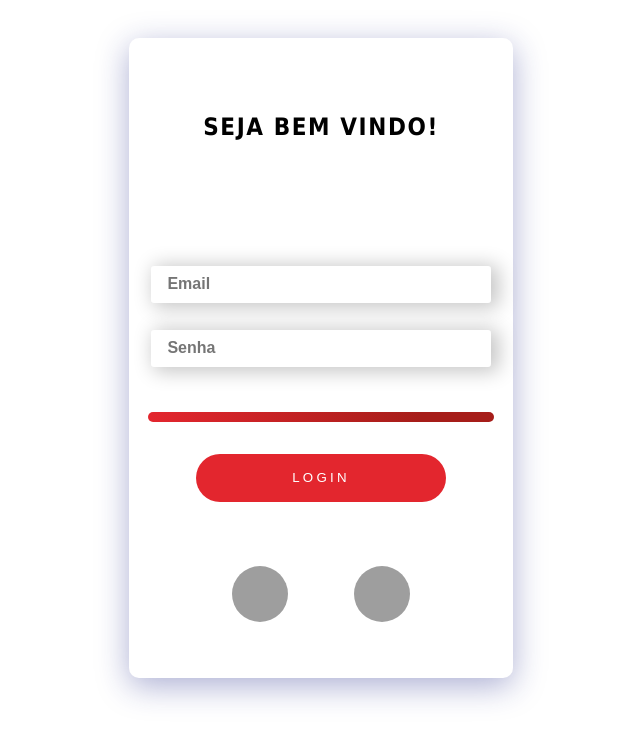
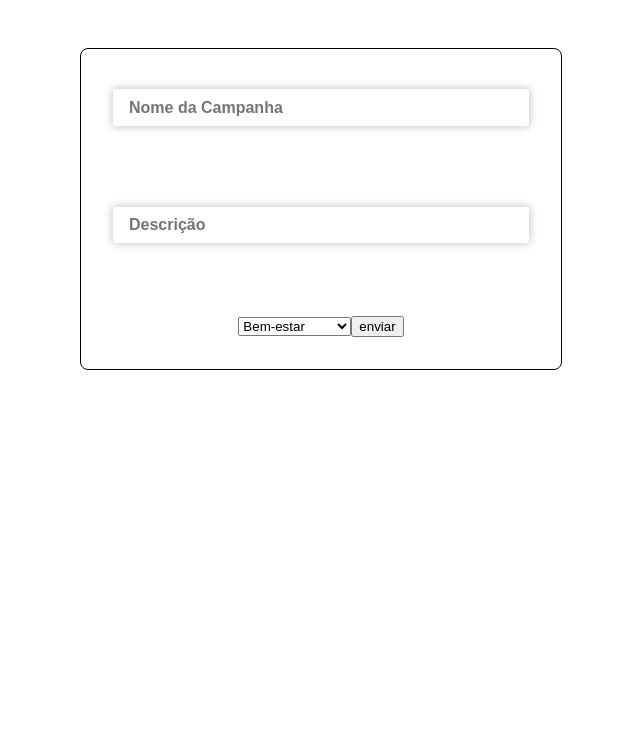
Before and after one commit to alinemartinsgh/vitrine_virtual, a React (Create React App) app in the folder client/: page /novaCampanha in a window 1280 px wide. Shown: the top 740 px of the page, without its empty margins (319-959 px from the left). Built offline with nearby package versions, Linux system fonts and the light colour scheme; no server answers; grey boxes are pictures that could not be loaded.

Commit message:
iniciado form de cadastro de campanha

```diff
--- a/client/src/App.tsx
+++ b/client/src/App.tsx
@@ -4,6 +4,7 @@ import { configureStore } from './store';
 import { BrowserRouter, Switch, Route } from 'react-router-dom';
 import HomePage from './pages/HomePage';
 import LoginPage from './pages/LoginPage';
+import CampanhaPage from './pages/CampanhaPage';
 
 const { store } = configureStore();
 
@@ -12,8 +13,9 @@ export default function App() {
     <Provider store={store}>
       <BrowserRouter>
         <Switch>
-          <Route path="/" component={LoginPage} />
-          <Route path="/homePage" component={HomePage} />
+          <Route exact path="/" component={LoginPage} />
+          <Route exact path="/homePage" component={HomePage} />
+          <Route exact path="/novaCampanha" component={CampanhaPage} />
         </Switch>
       </BrowserRouter>
     </Provider>
--- a/client/src/pages/FormCampanha/index.tsx
+++ b/client/src/components/FormCampanha/index.tsx
@@ -2,8 +2,11 @@ import React from 'react';
 import { useDispatch } from 'react-redux';
 
 import { FormContainer } from './style';
+import Categorias from './CategoriaEnum';
 import { actions } from 'src/store/campanhas';
 import { CampanhaForm } from 'src/store/campanhas/types';
+import { Input } from '../input';
+import _ from 'lodash';
 
 const FormCampanha: React.FC = () => {
   const dispatch = useDispatch();
@@ -24,6 +27,23 @@ const FormCampanha: React.FC = () => {
 
   return (
     <FormContainer onSubmit={handleSubmit}>
+      <Input
+        nome="nomeCampanha"
+        type="text"
+        onchange={() => {}}
+        placeholder="Nome da Campanha"
+      />
+      <Input
+        nome="decricao"
+        type="text"
+        onchange={() => {}}
+        placeholder="Descrição"
+      />
+      <select>
+        {_.map(Categorias, (categoria, key) => (
+          <option value={key}>{categoria}</option>
+        ))}
+      </select>
       <button type="submit">enviar</button>
     </FormContainer>
   );
--- a/client/src/pages/FormCampanha/style.ts
+++ b/client/src/components/FormCampanha/style.ts
@@ -7,7 +7,9 @@ export const FormContainer = styled.form`
   align-items: center;
   max-width: 60vh;
   min-height: 40vh;
-  margin: 0 auto;
+  margin: 3rem auto;
   border: 1px solid;
-  border-radius: 8px;
+  border-radius: 0.5rem;
 `;
+
+export const Select = styled.select``;
--- a/client/src/components/botao/index.tsx
+++ b/client/src/components/botao/index.tsx
@@ -4,8 +4,14 @@ import { BotaoCustomizado } from './styles';
 
 interface Props {
   conteudo: string;
+  type: 'submit' | 'button';
+  enviarForm?: () => {};
 }
 
-export const Botao = ({ conteudo }: Props) => {
-  return <BotaoCustomizado>{conteudo}</BotaoCustomizado>;
+export const Botao = ({ conteudo, type, enviarForm }: Props) => {
+  return (
+    <BotaoCustomizado type={type} onClick={enviarForm}>
+      {conteudo}
+    </BotaoCustomizado>
+  );
 };
--- a/client/src/components/formularioLogin/index.tsx
+++ b/client/src/components/formularioLogin/index.tsx
@@ -7,6 +7,7 @@ import {
   ReguaHorizontal,
   IconeContainer,
   TituloBemVindo,
+  FormContainer,
 } from './styles';
 
 import { Input } from '../input';
@@ -19,21 +20,21 @@ interface Props {
 
 export const FormularioLogin = ({ onClick }: Props) => {
   const HitssPath = '../../../assets/img/hitss.svg';
-  const ClaroPath = '../../../assets/img/logotipo_da_empresa_claro.svg'
-
-
+  const ClaroPath = '../../../assets/img/logotipo_da_empresa_claro.svg';
 
   return (
     <Container>
       <TituloBemVindo> Seja bem vindo! </TituloBemVindo>
-      <InputContainer>
-        <Input type="text" placeholder="Email"/>
-        <Input type="text" placeholder="Senha" />
-      </InputContainer>
-      <ReguaHorizontal />
-      <BotaoContainer>
-        <Botao conteudo="Login" />
-      </BotaoContainer>
+      <FormContainer>
+        <InputContainer>
+          <Input nome="email" type="text" placeholder="Email" />
+          <Input nome= "senha" type="text" placeholder="Senha" />
+        </InputContainer>
+        <ReguaHorizontal />
+        <BotaoContainer>
+          <Botao type="submit" conteudo="Login" />
+        </BotaoContainer>
+      </FormContainer>
       <IconeContainer>
         <Icone image={HitssPath} />
         <Icone image={ClaroPath} />
--- a/client/src/components/formularioLogin/styles.ts
+++ b/client/src/components/formularioLogin/styles.ts
@@ -3,14 +3,24 @@ import styled from 'styled-components';
 export const Container = styled.div`
   display: flex;
   align-items: center;
+  flex-wrap: wrap;
+  justify-content: center;
+  height: 60vh;
+  width: 30vw;
+  background: #fff;
+  box-shadow: 0px 0px 10px 2px rgba(30,30,36,0.43);;
+  border-radius: 0.5rem;
+  margin: 3rem auto;
+  padding: 2.5rem 0.5rem;
+`;
+
+export const FormContainer = styled.form`
+  display: flex;
+  align-items: center;
+  justify-content: center;
   flex-direction: column;
-  height: 80vh;
-  width: 30vw;
-  background: rgba(255, 255, 255, 0.15);
-  box-shadow: 0 8px 32px 0 rgba(31, 38, 135, 0.37);
-  border-radius: 10px;
-  color: #ffffff;
-  margin: 3% auto;
+  min-height: 50vh;
+  min-width: 50vh;
 `;
 
 export const BotaoContainer = styled.div`
@@ -26,6 +36,7 @@ export const InputContainer = styled.div`
   flex-direction: column;
   justify-content: space-around;
   align-items: center;
+  margin-top: 1rem;
   height: 20%;
   width: 100%;
 `;
@@ -51,8 +62,8 @@ export const IconeContainer = styled.div`
 
 export const TituloBemVindo = styled.h2`
   font-family: Tahoma, sans-serif;
-  margin: auto auto;
-  color: black;
+  margin:  auto;
+  color: #1e1e24;
   text-transform: uppercase;
   letter-spacing: 0.1rem;
   height: 10%;
--- a/client/src/components/input/index.tsx
+++ b/client/src/components/input/index.tsx
@@ -5,12 +5,14 @@ import { InputCustomizado } from './styles';
 interface Props {
   type: string;
   placeholder: string;
+  nome: string;
   onchange?: ChangeEventHandler<HTMLInputElement>;
 }
 
-export const Input = ({ type, placeholder, onchange }: Props) => {
+export const Input = ({ nome, type, placeholder, onchange }: Props) => {
   return (
     <InputCustomizado
+      name={nome}
       type={type}
       placeholder={placeholder}
       onChange={onchange}
--- a/client/src/components/input/styles.ts
+++ b/client/src/components/input/styles.ts
@@ -2,7 +2,7 @@ import styled from 'styled-components';
 
 export const InputCustomizado = styled.input`
   background: rgba(255, 255, 255, 0.15);
-  box-shadow: 5px 2px 19px 3px #C7C7C7;
+  box-shadow: 0px 0px 9px 1px rgba(198,198,204,1);
   border-radius: 0.2rem;
   width: 80%;
   height: 0.3rem;
@@ -12,4 +12,5 @@ export const InputCustomizado = styled.input`
   color: #3c354e;
   font-size: 1rem;
   font-weight: bold;
+  margin: 0.5rem 0;
 `;
--- /dev/null
+++ b/client/src/pages/CampanhaPage/index.tsx
@@ -0,0 +1,8 @@
+import React from 'react';
+import FormCampanha from 'src/components/FormCampanha';
+
+function CampanhaPage() {
+  return <FormCampanha />;
+}
+
+export default CampanhaPage;
--- a/client/src/tests.tsx
+++ b/client/src/tests.tsx
@@ -1,6 +1,6 @@
 import React from 'react';
 import { useDispatch, useSelector } from 'react-redux';
-import FormCampanha from './pages/FormCampanha';
+import FormCampanha from './components/FormCampanha';
 import actions from './store/campanhas/actions';
 import { getListaCampanhas } from './store/campanhas/selectors';
 import { CampanhaForm } from './store/campanhas/types';
```
Also changed, not shown: client/src/components/FormCampanha/CategoriaEnum.ts (renamed from client/src/pages/FormCampanha/CategoriaEnum.ts).
